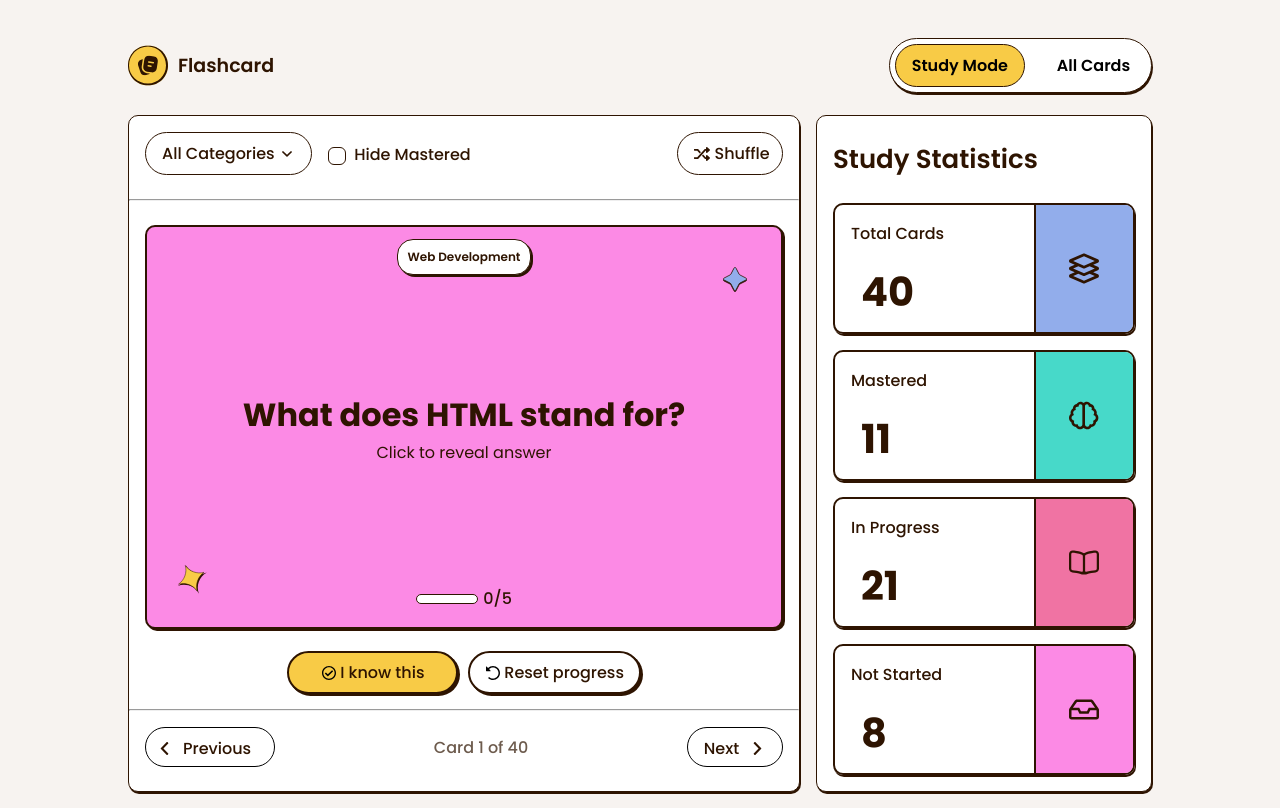
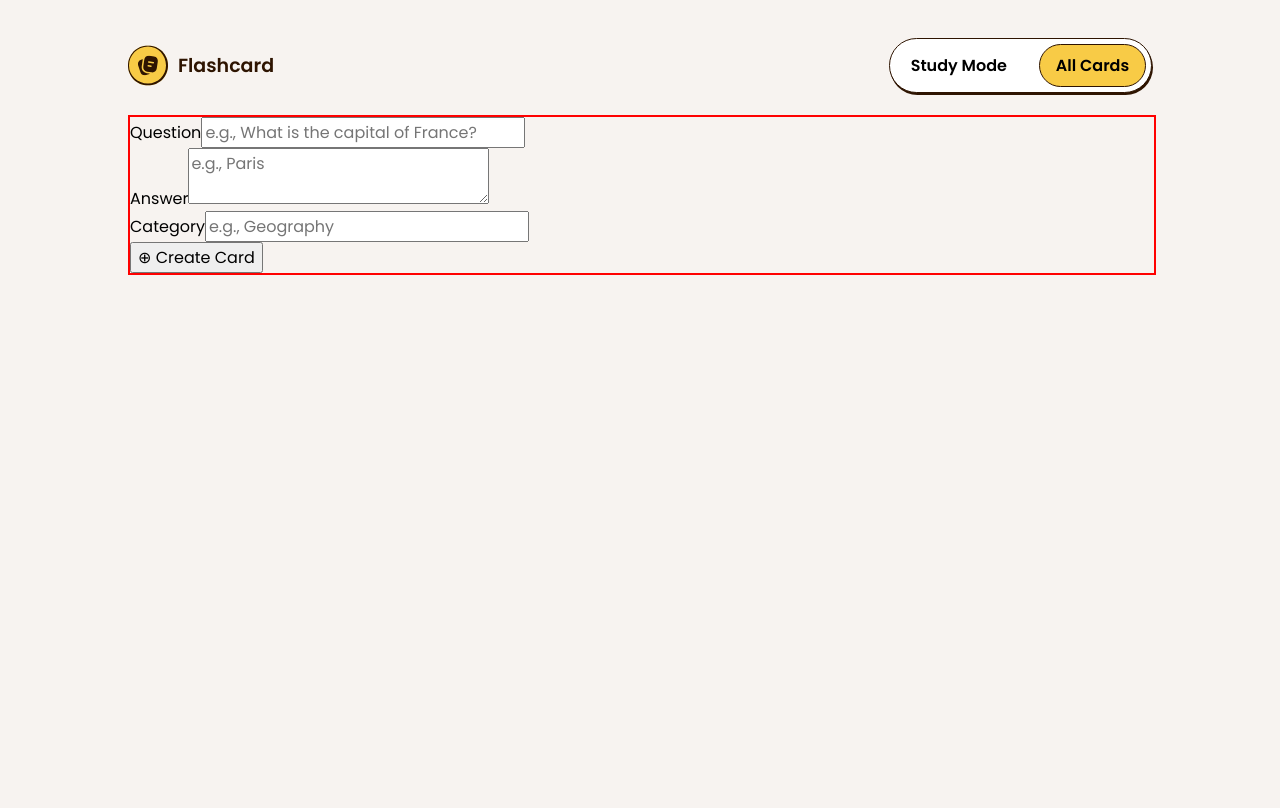
Before and after one commit to bengera/flashcard-app, a React (Vite) app: page / in a window 1280 px wide. Built offline with nearby package versions, Linux system fonts and the light colour scheme.

Commit message:
Add main contianer for allcards tab

```diff
--- a/src/App.tsx
+++ b/src/App.tsx
@@ -11,7 +11,7 @@ function App() {
   const [cards, setCards] = useState<Flashcard[]>(data.flashcards); // all cards direct from json
   const [hideMasteredCards, setHideMasteredCards] = useState(false); // state for checkbox input of hiding mastered cards
   const [currentIdx, setCurrentIdx] = useState(0); // current card being viewed
-  const [studyMode, setStudyMode] = useState<boolean>(true); // true default!
+  const [studyMode, setStudyMode] = useState<boolean>(false); // true default!
 
 
 
@@ -23,8 +23,7 @@ function App() {
         setStudyMode={setStudyMode}
       />
 
-      <main className="main">
-        <div className="main-inner-container">
+      <main className={studyMode ? "main" : "main-all-cards"}>
         {studyMode ? (
           <>
             <StudyPanel
@@ -40,7 +39,6 @@ function App() {
         ) : (
           <AllCards />
         )}
-        </div>
       </main>
     </div>
   );
--- a/src/css/global.css
+++ b/src/css/global.css
@@ -34,9 +34,13 @@ select {
 }
 
 @media only screen and (min-width: 1024px) {
-  .main-inner-container {
+  .main {
     display: grid;
     grid-template-columns: 2fr 1fr;
     gap: 1rem;
   }
 }
+
+.main-all-cards {
+  display: block;
+}
```
